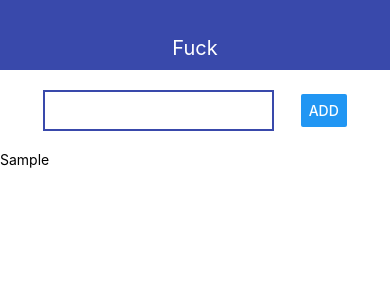
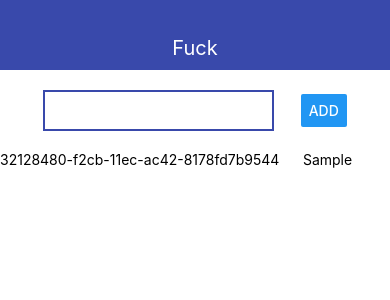
Before and after one commit to Tsyriulnikov/reactnative_demo, a React Native app: screen / in a window 390 px wide. Both pictures are taken after typing "Sample" into the empty fields and a click on the button "ADD". Shown: the top 300 px of the page. Built offline with nearby package versions, Linux system fonts and the light colour scheme.

Commit message:
v.28.06.22.1

```diff
--- a/App.tsx
+++ b/App.tsx
@@ -2,6 +2,8 @@ import {Button, FlatList, StyleSheet, Text, View} from 'react-native';
 import {Navbar} from './src/components/Navbar'
 import {AddTodo} from "./src/components/AddTodo";
 import {useState} from "react";
+import { v1 } from 'uuid';
+import {Todo} from "./src/components/Todo";
 
 export type todosType={
     id:string
@@ -19,7 +21,7 @@ export default function App() {
         setTodos(prev=>[
             ...prev,
             {
-                    id: Date.now().toString(),
+                    id: v1(),
                     title: title
             }
         ])
@@ -32,8 +34,8 @@ export default function App() {
             <View style={styles.container}>
                 <AddTodo addTodoHandler={addTodoHandler}/>
             </View>
-
-            {todos.map(el=><Text key={el.id}>{el.title} </Text>)}
+            {todos.map(el=><Todo id={el.id} title={el.title}/>)}
+            {/*{todos.map(el=><Text key={el.id}>{el.title} </Text>)}*/}
 
         </View>
     );
--- a/package.json
+++ b/package.json
@@ -16,12 +16,14 @@
     "react": "17.0.2",
     "react-dom": "17.0.2",
     "react-native": "0.68.2",
-    "react-native-web": "0.17.7"
+    "react-native-web": "0.17.7",
+    "uuid": "^8.3.2"
   },
   "devDependencies": {
     "@babel/core": "^7.12.9",
     "@types/react": "~17.0.21",
     "@types/react-native": "~0.66.13",
+    "@types/uuid": "^8.3.4",
     "typescript": "~4.3.5"
   },
   "private": true
--- /dev/null
+++ b/src/components/Todo.tsx
@@ -0,0 +1,20 @@
+import React from "react";
+import {View, Text, StyleSheet} from "react-native";
+
+type TodoPropsType = {
+    title: string
+    id:string
+}
+export const Todo = (props: TodoPropsType) => {
+    return (
+        <View>
+            <Text key={props.id}>{props.id}      {props.title}</Text>
+        </View>
+    )
+}
+
+const styles = StyleSheet.create(
+    {
+        todo: {}
+    }
+)
```
Also changed, not shown: 2 other files (tests, documents, lock files or other folders).
